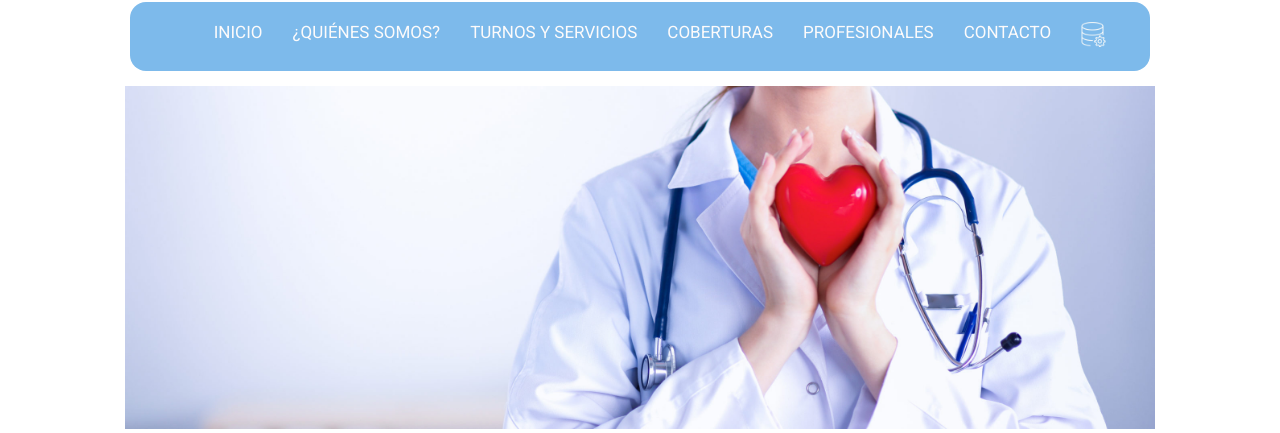
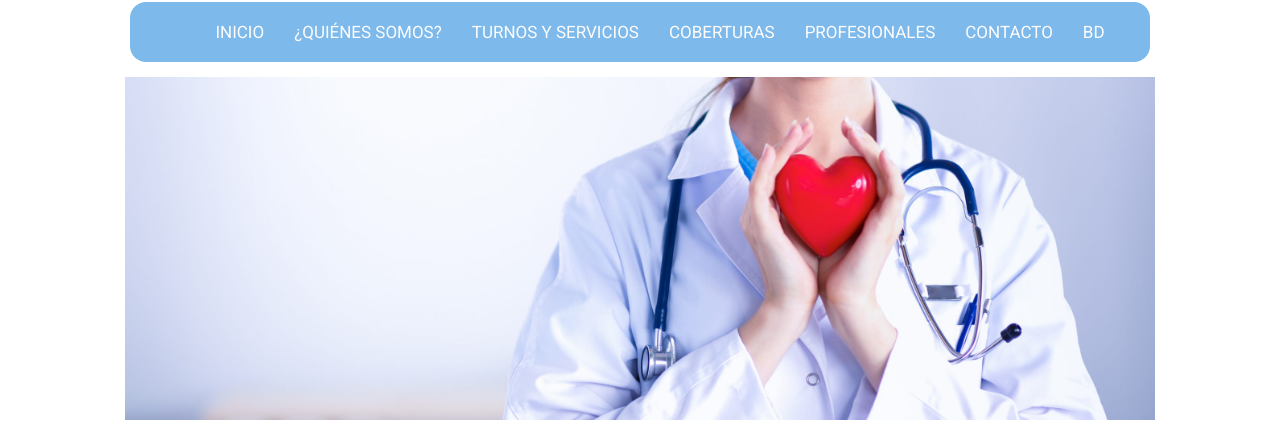
Before and after one commit to mterna17/consultorio, a plain HTML site: page index.html in a window 1280 px wide. Shown: the part 294-727 px from the top of the page. Drawn offline with Linux system fonts and the light colour scheme; no server answers.

Commit message:
Update index.html

```diff
--- a/index.html
+++ b/index.html
@@ -58,7 +58,7 @@
                         <a href="#CONTACTO" class="nav_link">CONTACTO</a>
                     </li>
                     <li>
-                        <a href="./bdinicio.html" class="nav_link_bd"><img src="./media/base-de-datos.png" alt="BD"></a>
+                        <a href="./bdinicio.html" class="nav_link">BD</a>
                     </li>
                 </ul>
             </nav>
```
